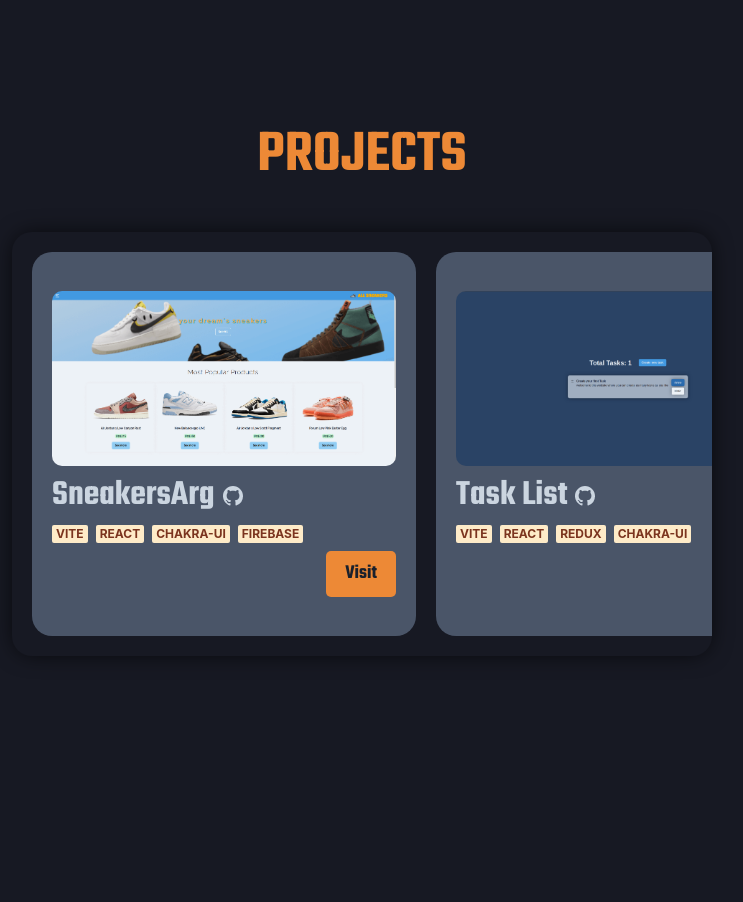
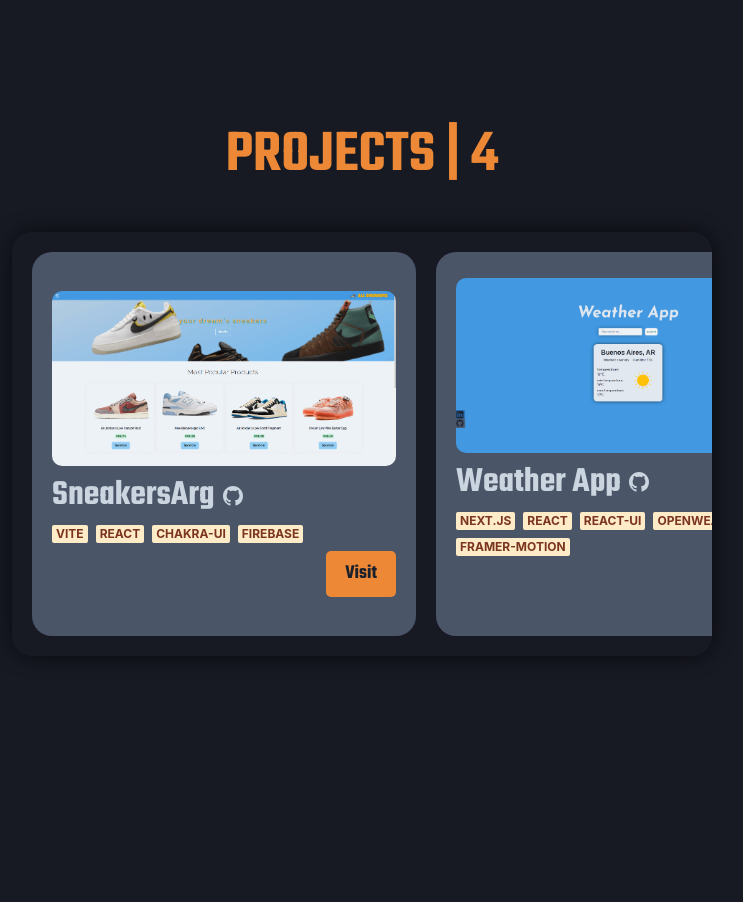
Before and after one commit to RodrigoSpano/Portfolio, a Next.js app: page / in a window 1280 px wide. Shown: the part 1980-2882 px from the top of the page, without its empty margins (278-1021 px from the left). Built offline with nearby package versions, Linux system fonts and the light colour scheme.

Commit message:
add: new project and number of projects

```diff
--- a/components/projects/ProjectCard.jsx
+++ b/components/projects/ProjectCard.jsx
@@ -15,7 +15,7 @@ function ProjectCard(props) {
           </motion.div>
         </Link>
       </Flex>
-      <Flex gap={2}>
+      <Flex gap={2} wrap='wrap'>
         {props.technology.map( el => (<Badge fontSize={{base:'x-small', md:'xs'}} colorScheme='orange' key={uuid()} >{el}</Badge>))}
       </Flex>
       <Link href={props.link} isExternal bgColor='orange.400' borderRadius={5} p={2} w={{base:'50px',md:'70px'}} fontSize={{base:'sm',md:'xl'}} textAlign='center' alignSelf='end' fontFamily='Teko, sans-serif' > Visit</Link>
--- a/components/projects/Projects.jsx
+++ b/components/projects/Projects.jsx
@@ -32,7 +32,7 @@ function Projects() {
   return (
     <motion.div ref={ref} animate={animation} >
       <Stack id='projects' minH='100vh' alignItems='center' justifyContent='center' userSelect='none' gap={10}>
-        <Heading as='h2' textTransform='uppercase' color='orange.400' fontFamily='Teko, sans-serif' fontSize='6xl' >Projects</Heading>
+        <Heading as='h2' textTransform='uppercase' color='orange.400' fontFamily='Teko, sans-serif' fontSize='6xl' >Projects | {DB.length}</Heading>
         <motion.div ref={carousel} className='carousel' whileTap={{cursor: 'grabbing'}} >
           <motion.div
             drag='x'
--- a/components/projects/projectsDB.js
+++ b/components/projects/projectsDB.js
@@ -5,6 +5,13 @@ const DB = [
     link:'https://sneakers-arg.netlify.app/',
     technology:['vite','react','chakra-ui','firebase'],
     gh:'https://github.com/RodrigoSpano/SneakersArg-Spano.git'
+  },
+  {
+    name:'Weather App',
+    src:'/assets/weatherApp.png',
+    link:'https://weather-app-spano.vercel.app/',
+    technology:['next.js','react','react-ui','openWeather API', 'framer-motion'],
+    gh:'https://github.com/RodrigoSpano/Weather-app.git'
   },
   {
     name: 'Task List',
```
Also changed, not shown: public/assets/weatherApp.png (added).
